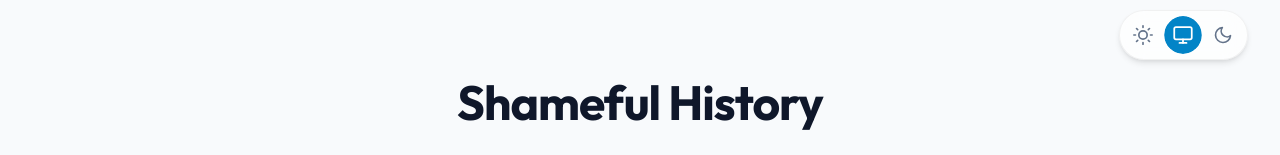
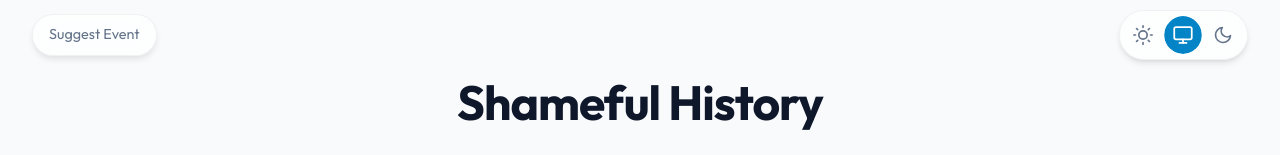
Before and after one commit to abraham/shameful-history, an Eleventy site: page index.html in a window 1280 px wide. Shown: the top 155 px of the page. Built offline with nearby package versions, Linux system fonts and the light colour scheme; Eleventy itself is replaced by a stand-in of ours; files that its build step writes are made by us from their sources.

Commit message:
Add suggestion form

```diff
--- a/css/components/top-bar.css
+++ b/css/components/top-bar.css
@@ -6,15 +6,35 @@
     right: 0;
     height: 70px;
     display: flex;
-    justify-content: flex-end;
-    /* Ensures right alignment */
+    justify-content: space-between;
     align-items: center;
     padding: 0 2rem;
     z-index: 100;
     background: transparent;
-    /* Cleaner look, relying on toggle bg */
     pointer-events: none;
-    /* Let clicks pass through the empty bar */
+}
+
+.suggest-link {
+    pointer-events: auto;
+    color: var(--text-secondary);
+    text-decoration: none;
+    font-size: 0.9rem;
+    font-weight: 500;
+    padding: 0.5rem 1rem;
+    background: var(--card-bg);
+    border: 1px solid var(--nav-border);
+    border-radius: 99px;
+    backdrop-filter: blur(12px);
+    -webkit-backdrop-filter: blur(12px);
+    transition: all 0.2s ease;
+    box-shadow: 0 4px 6px -1px rgba(0, 0, 0, 0.1);
+}
+
+.suggest-link:hover {
+    color: var(--text-primary);
+    background: rgba(255, 255, 255, 0.1);
+    transform: translateY(-1px);
+    box-shadow: 0 6px 8px -2px rgba(0, 0, 0, 0.1);
 }
 
 .theme-toggle {
--- a/index.html
+++ b/index.html
@@ -10,6 +10,8 @@
 
 <body class="antialiased">
     <nav class="top-bar">
+        <a href="https://forms.gle/2VJLRZYGCywDE7jZ8" class="suggest-link" target="_blank"
+            rel="noopener noreferrer">Suggest Event</a>
         <div class="theme-toggle">
             <button id="theme-light" aria-label="Light Mode">
                 <svg xmlns="http://www.w3.org/2000/svg" width="20" height="20" viewBox="0 0 24 24" fill="none"
```
